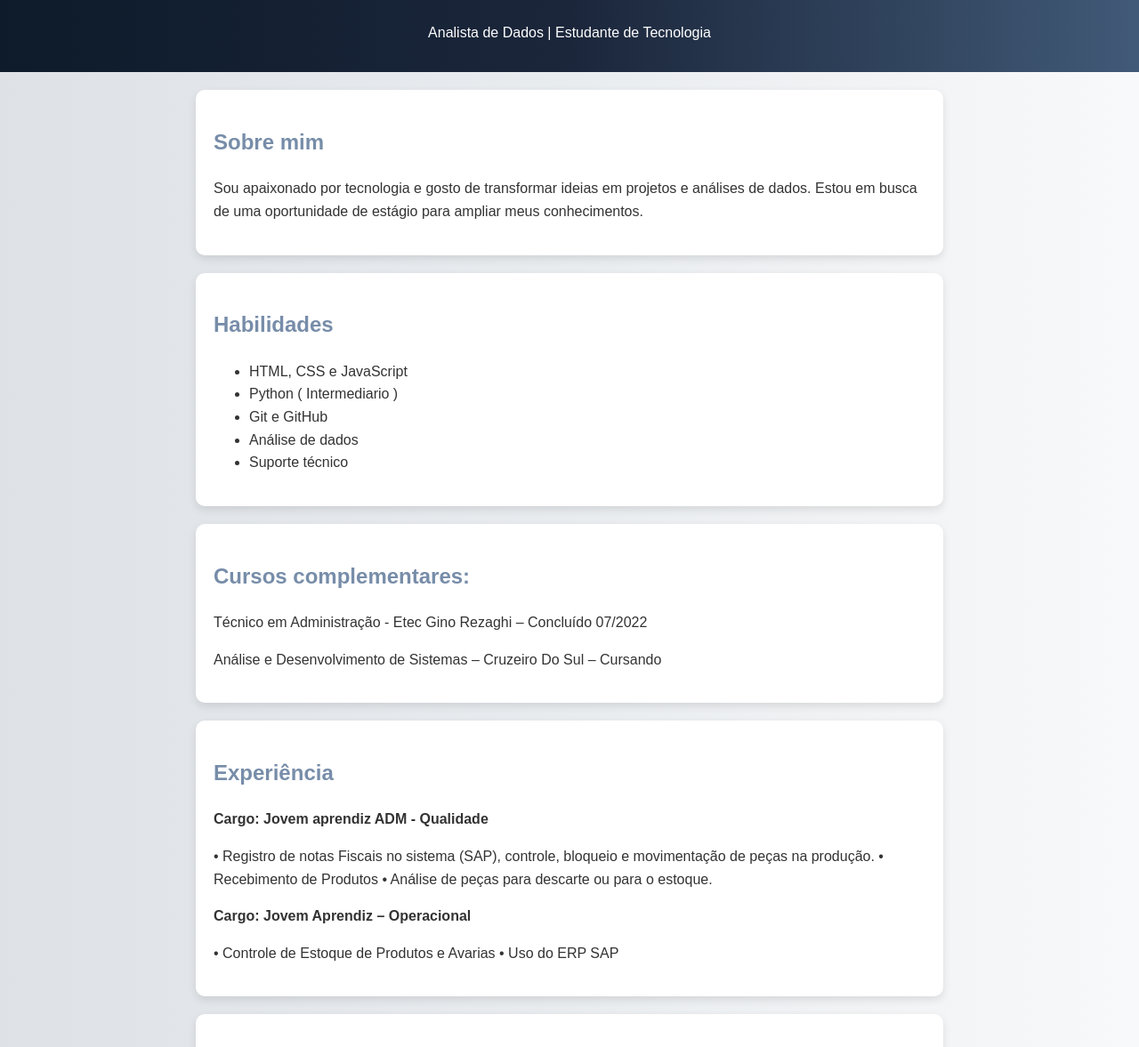
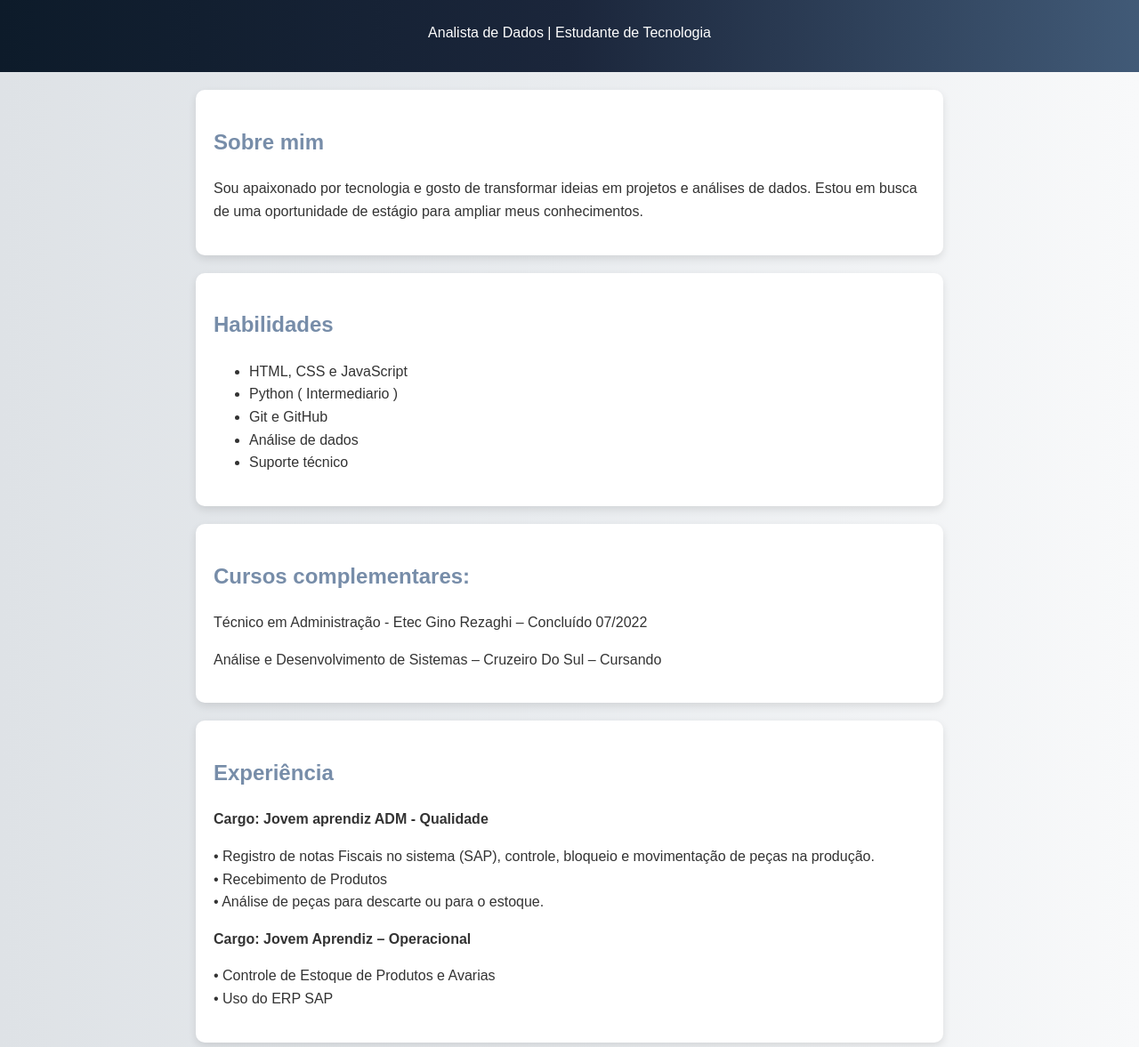
Before and after one commit to otavioteixeira19/Curriculo, a plain HTML site: page index.html in a window 1280 px wide. Shown: the part 110-1287 px from the top of the page at 89% size. Drawn offline with Linux system fonts and the light colour scheme; a web font is replaced by a local one.

Commit message:
correção na experiencia

```diff
--- a/index.html
+++ b/index.html
@@ -38,14 +38,14 @@
     <h2>Experiência</h2>
       <p><strong>Cargo: Jovem aprendiz ADM - Qualidade</strong></p>
       <p>
-        • Registro de notas Fiscais no sistema (SAP), controle, bloqueio e movimentação de peças na produção.
-        • Recebimento de Produtos
-        • Análise de peças para descarte ou para o estoque.
+        • Registro de notas Fiscais no sistema (SAP), controle, bloqueio e movimentação de peças na produção. <br>
+        • Recebimento de Produtos <br>
+        • Análise de peças para descarte ou para o estoque. <br>
       </p>
       <p><strong>Cargo: Jovem Aprendiz – Operacional</strong></p>
         <p>
-          • Controle de Estoque de Produtos e Avarias
-          • Uso do ERP SAP
+          • Controle de Estoque de Produtos e Avarias <br>
+          • Uso do ERP SAP <br>
         </p>
   </section>
 
```
